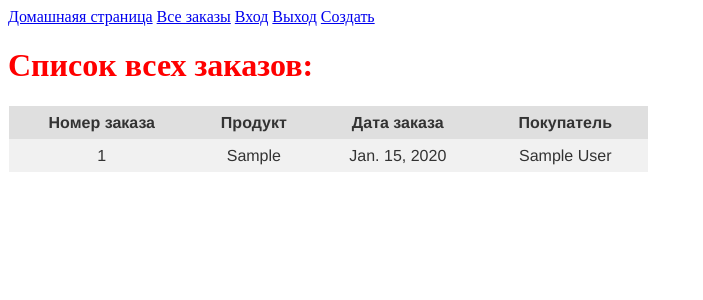
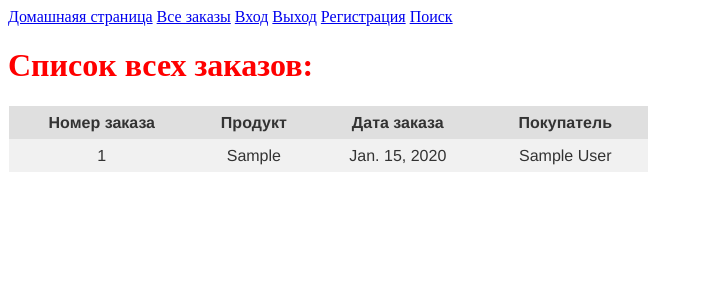
Before and after one commit to ashen-1-dev/django-project, a Django app: page /orders in a window 1280 px wide. Shown: the top 300 px of the page, without its empty margins (0-703 px from the left). Run offline with Django 4.2, Linux system fonts and the light colour scheme; tables that the repository leaves empty hold one stand-in row (values such as "Sample post").

Commit message:
lab 4 - login/logout/register/orders

```diff
--- a/templates/extensions/menu.html
+++ b/templates/extensions/menu.html
@@ -3,9 +3,9 @@
     <a href="{% url 'orders' %}">Все заказы</a>
     <a href="{% url 'login' %}">Вход</a>
     <a href="{% url 'logout' %}">Выход</a>
-    <a href="{% url 'signup' %}">Создать</a>
+    <a href="{% url 'signup' %}">Регистрация</a>
 
-<!--    <a href="{% url 'search' %}">Поиск</a>-->
+   <a href="{% url 'search' %}">Поиск</a>
 </nav>
 {% block content %}
 {% endblock content %}
```
